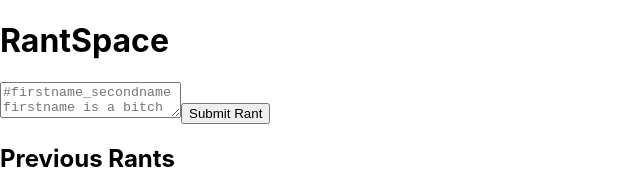
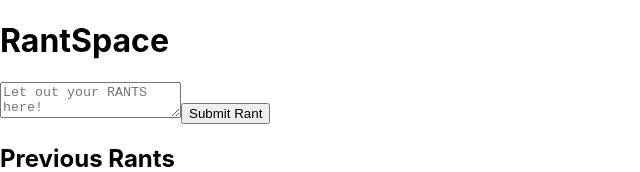
Before and after one commit to evanaugustion/RantSpace, a React (Create React App) app: page / in a window 1280 px wide. Shown: the top 172 px of the page, without its empty margins (0-640 px from the left). Built offline with nearby package versions, Linux system fonts and the light colour scheme; no server answers; the database is empty.

Commit message:
Changed placeholder

```diff
--- a/src/App.js
+++ b/src/App.js
@@ -41,7 +41,7 @@ function App() {
       <textarea
         value={rant}
         onChange={(e) => setRant(e.target.value)}
-        placeholder="#firstname_secondname firstname is a bitch"
+        placeholder="Let out your RANTS here!"
       />
       <button onClick={handleRantSubmit}>Submit Rant</button>
 
```
